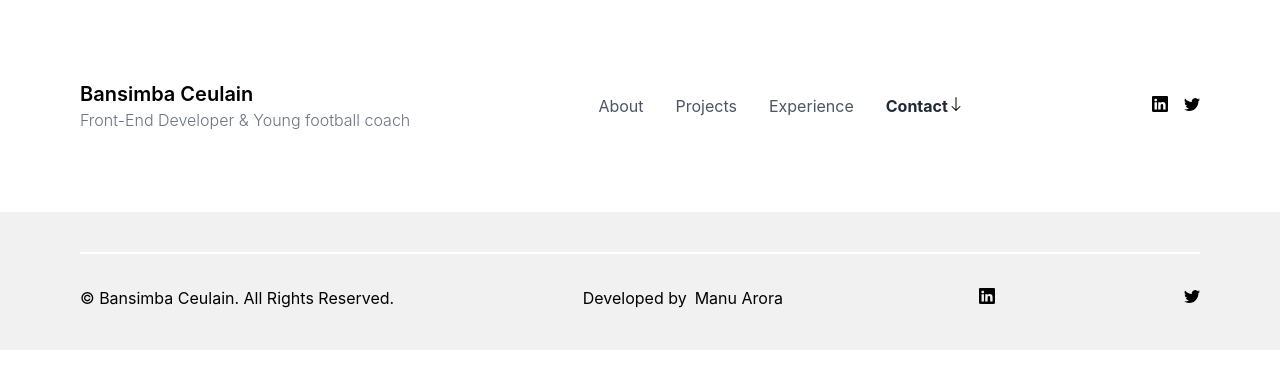
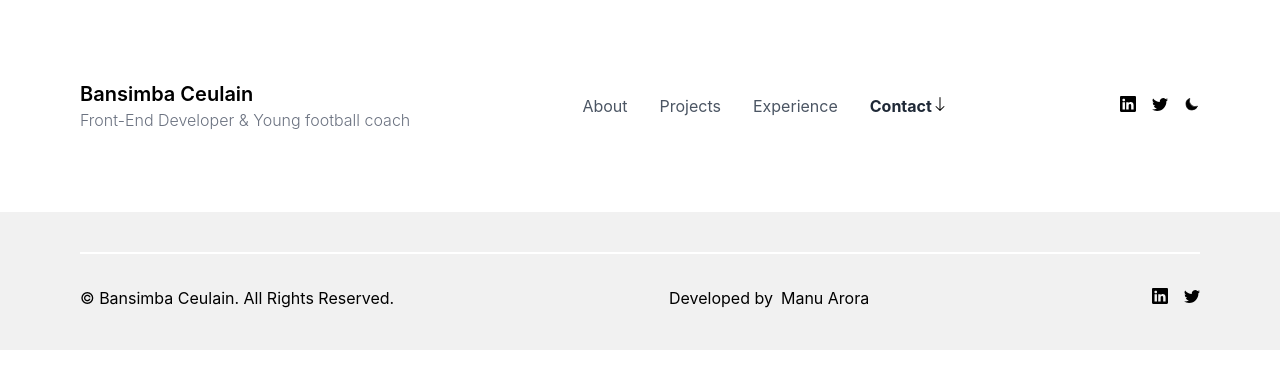
Before and after one commit to ceulain/portfolio, a Next.js app: page /contact in a window 1280 px wide. Shown: the top 388 px of the page. Built offline with nearby package versions, Linux system fonts and the light colour scheme.

Commit message:
add themes mechanism

```diff
--- a/components/Footer.tsx
+++ b/components/Footer.tsx
@@ -22,7 +22,9 @@ const Footer: FC = () => {
               </div>
             </p>
           </div>
-          <SocialNetwork />
+          <div className="space-x-4 flex flex-row items-center">
+            <SocialNetwork />
+          </div>
         </div>
       </div>
     </footer>
--- a/components/Navbar.tsx
+++ b/components/Navbar.tsx
@@ -4,6 +4,7 @@ import Link from "next/link";
 import LinkNavbar from "./LinkNavbar";
 import SocialNetworkLink from "./SocialNetworkLink";
 import SocialNetwork from "./SocialNetwork";
+import ThemeChanger from "./ThemeChanger";
 
 const Navbar: FC = () => {
   return (
@@ -29,6 +30,7 @@ const Navbar: FC = () => {
         {/* Social Network */}
         <div className="space-x-4 flex flex-row items-center">
           <SocialNetwork />
+          <ThemeChanger />
         </div>
       </nav>
     </div>
--- /dev/null
+++ b/components/ThemeChanger.tsx
@@ -0,0 +1,29 @@
+import { useTheme } from "next-themes";
+import Image from "next/image";
+import { FC, useEffect, useState } from "react";
+
+const ThemeChanger: FC = () => {
+  const { theme, setTheme } = useTheme();
+  const [mounted, setMounted] = useState(false);
+
+  useEffect(() => {
+    setMounted(true);
+  }, []);
+
+  return (
+    <button
+      aria-label="Toggle Dark Mode"
+      type="button"
+      className="w-4 h-6 rounded m-0 focus:outline-none"
+      onClick={() => setTheme(theme === "dark" ? "light" : "dark")}
+    >
+      {mounted && theme === "dark" ? (
+        <Image width={16} height={16} alt="moon" src="/moon.svg" />
+      ) : (
+        <Image width={16} height={16} alt="sun" src="/sun.svg" />
+      )}
+    </button>
+  );
+};
+
+export default ThemeChanger;
--- a/tailwind.config.js
+++ b/tailwind.config.js
@@ -5,6 +5,7 @@ module.exports = {
     "./pages/**/*.{js,ts,jsx,tsx}",
     "./components/**/*.{js,ts,jsx,tsx}",
   ],
+  darkMode: "class",
   theme: {
     extend: {},
     screens: {
--- /dev/null
+++ b/types/theme.tsx
@@ -0,0 +1,4 @@
+export enum Theme {
+  Dark = "dark",
+  White = "white",
+}
```
Also changed, not shown: public/moon.svg (added), public/sun.svg (added).
